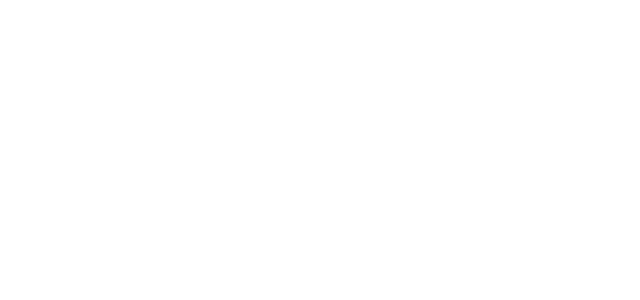
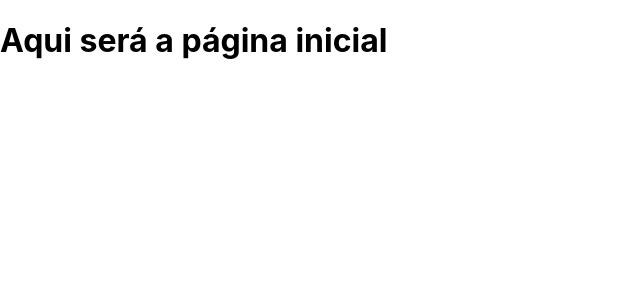
Before and after one commit to Dev-Cwsc/elogroup-challenge-leads, a React (Create React App) app: page / in a window 1280 px wide. Shown: the top 300 px of the page, without its empty margins (0-640 px from the left). Built offline with nearby package versions, Linux system fonts and the light colour scheme.

Commit message:
Update App.js

```diff
--- a/src/App.js
+++ b/src/App.js
@@ -9,10 +9,10 @@ function App() {
   return (
     <Router>
       <Routes>
-        <Route path="/" exact component={<Login />} />
-        <Route path="/newUser" component={NewUser} />
-        <Route path="/leads" component={Leads} />
-        <Route path="/newLead" component={NewLead} />
+        <Route path="/" element={<Login/>}/>
+        <Route path="/newUser" element={<NewUser/>}/>
+        <Route path="/leads" element={<Leads/>}/>
+        <Route path="/newLead" element={<NewLead/>}/>
       </Routes>
     </Router>
   );
```
